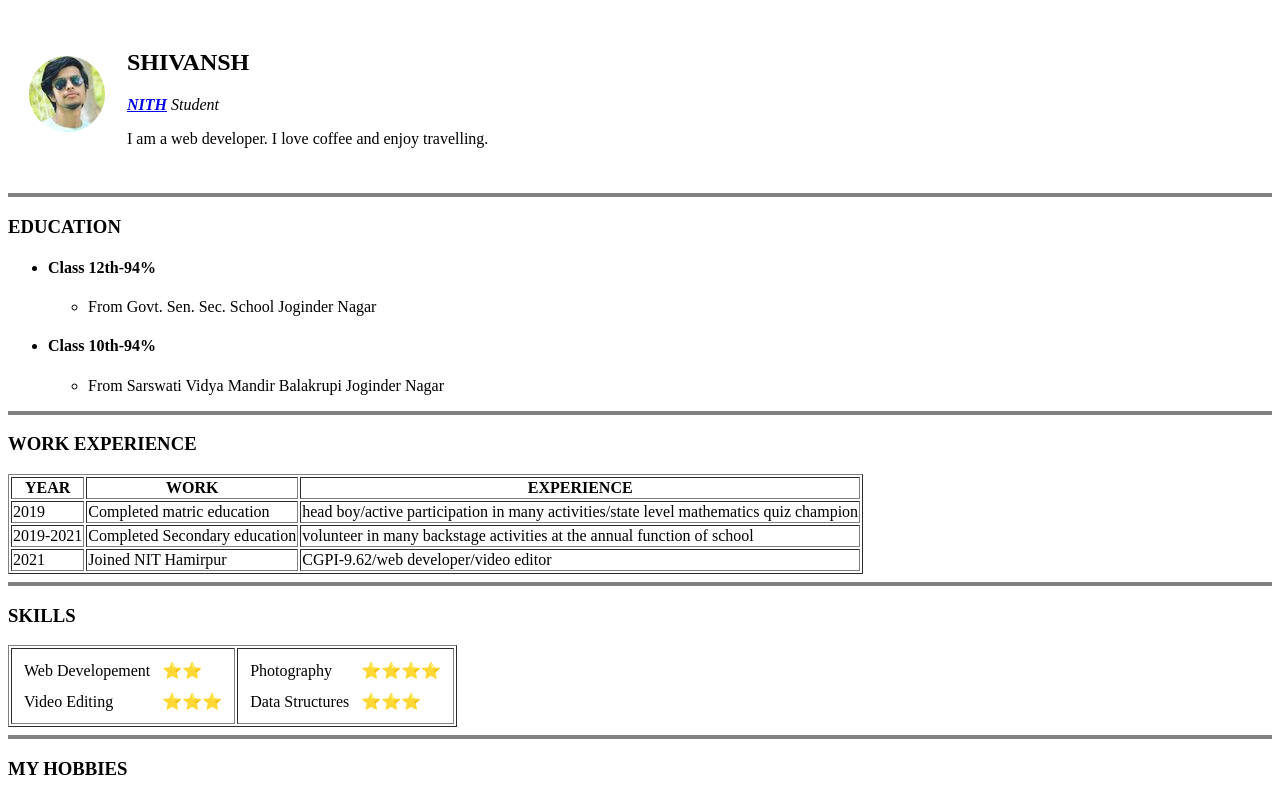
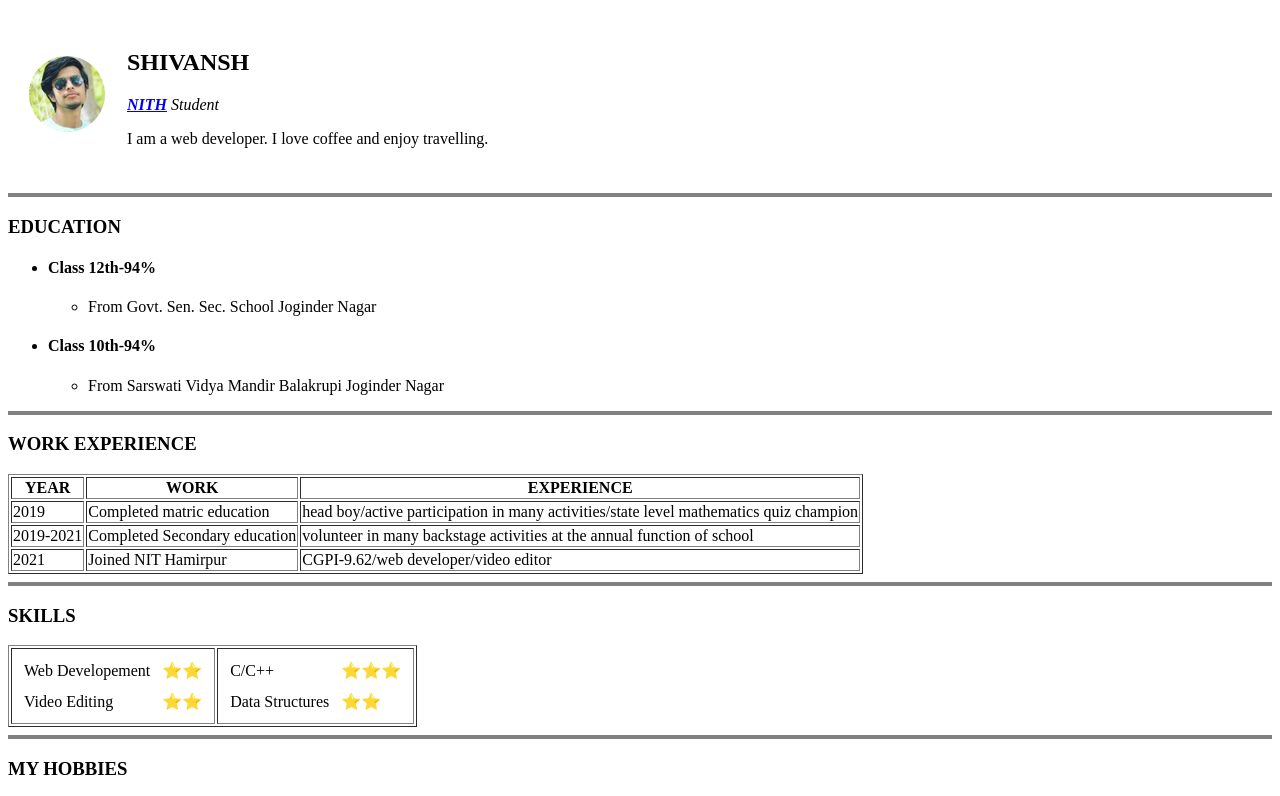
Before and after one commit to Shivansh2212/cv, a plain HTML site: page index.html in a window 1280 px wide. Shown: the top 796 px of the page. Drawn offline with Linux system fonts and the light colour scheme.

Commit message:
updated index.html

```diff
--- a/index.html
+++ b/index.html
@@ -23,7 +23,7 @@
     </ul>
     <hr size="4" noshade>
     <h3>WORK EXPERIENCE</h3>
-    <table border="1" >
+    <table border="1">
         <thead>
             <tr>
                 <th>YEAR</th>
@@ -64,19 +64,19 @@
                     </tr>
                     <tr>
                         <td>Video Editing</td>
-                        <td>⭐⭐⭐</td>
+                        <td>⭐⭐</td>
                     </tr>
                 </table>
             </td>
             <td>
                 <table cellspacing="10">
                     <tr>
-                        <td>Photography</td>
-                        <td>⭐⭐⭐⭐</td>
+                        <td>C/C++</td>
+                        <td>⭐⭐⭐</td>
                     </tr>
                     <tr>
                         <td>Data Structures</td>
-                        <td>⭐⭐⭐</td>
+                        <td>⭐⭐</td>
                     </tr>
                 </table>
             </td>
```
